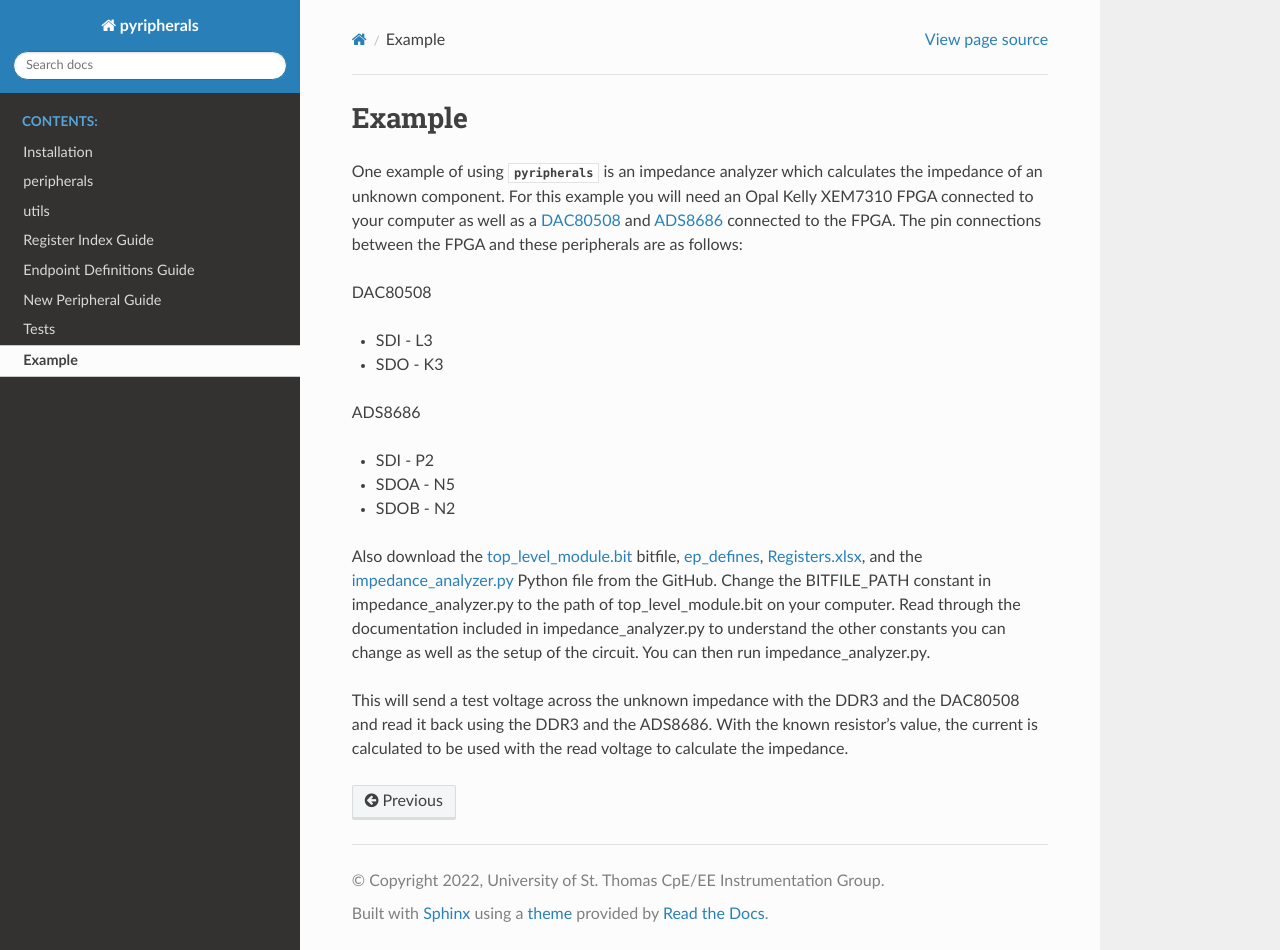
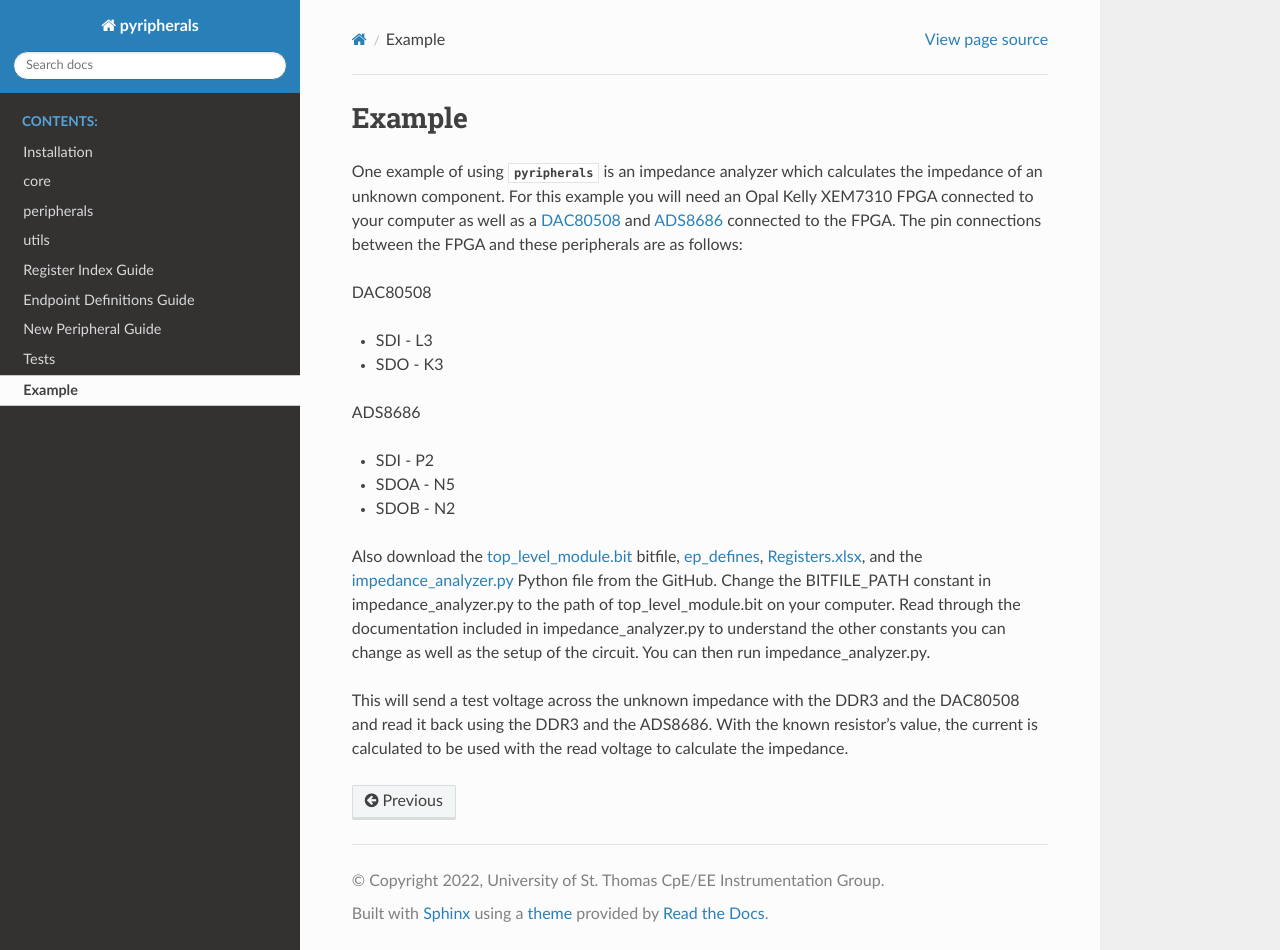
Before and after one commit to Ajstros/pyripherals, a Sphinx documentation site: the page built from docs/source/example.rst, in a window 1280 px wide and 950 px high. Built offline with Sphinx 7.4.7 and the Read the Docs theme 2.0.0, drawn with Linux system fonts in a browser that asks for light colours; pages that are not in the unit, such as notebooks, are missing from menus.

Commit message:
Fix documentation

```diff
--- /dev/null
+++ b/docs/source/core.rst
@@ -0,0 +1,5 @@
+core
+=================
+
+.. automodule:: pyripherals.core
+    :members:
--- a/docs/source/index.rst
+++ b/docs/source/index.rst
@@ -4,7 +4,7 @@
    contain the root `toctree` directive.
 
 Welcome to pyripheral's documentation!
-===================================
+===========================================
 
 .. toctree::
    :maxdepth: 1
```
